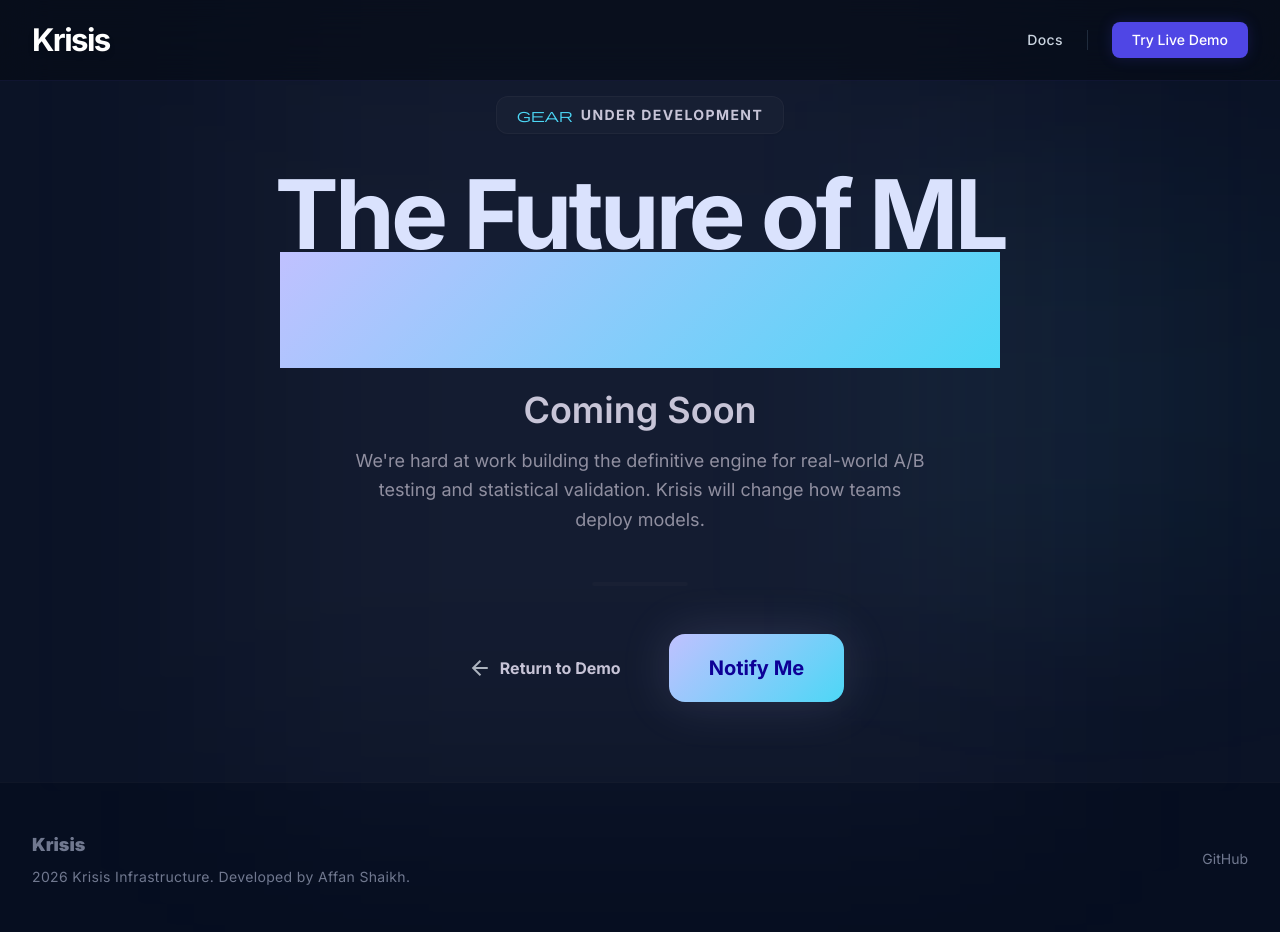
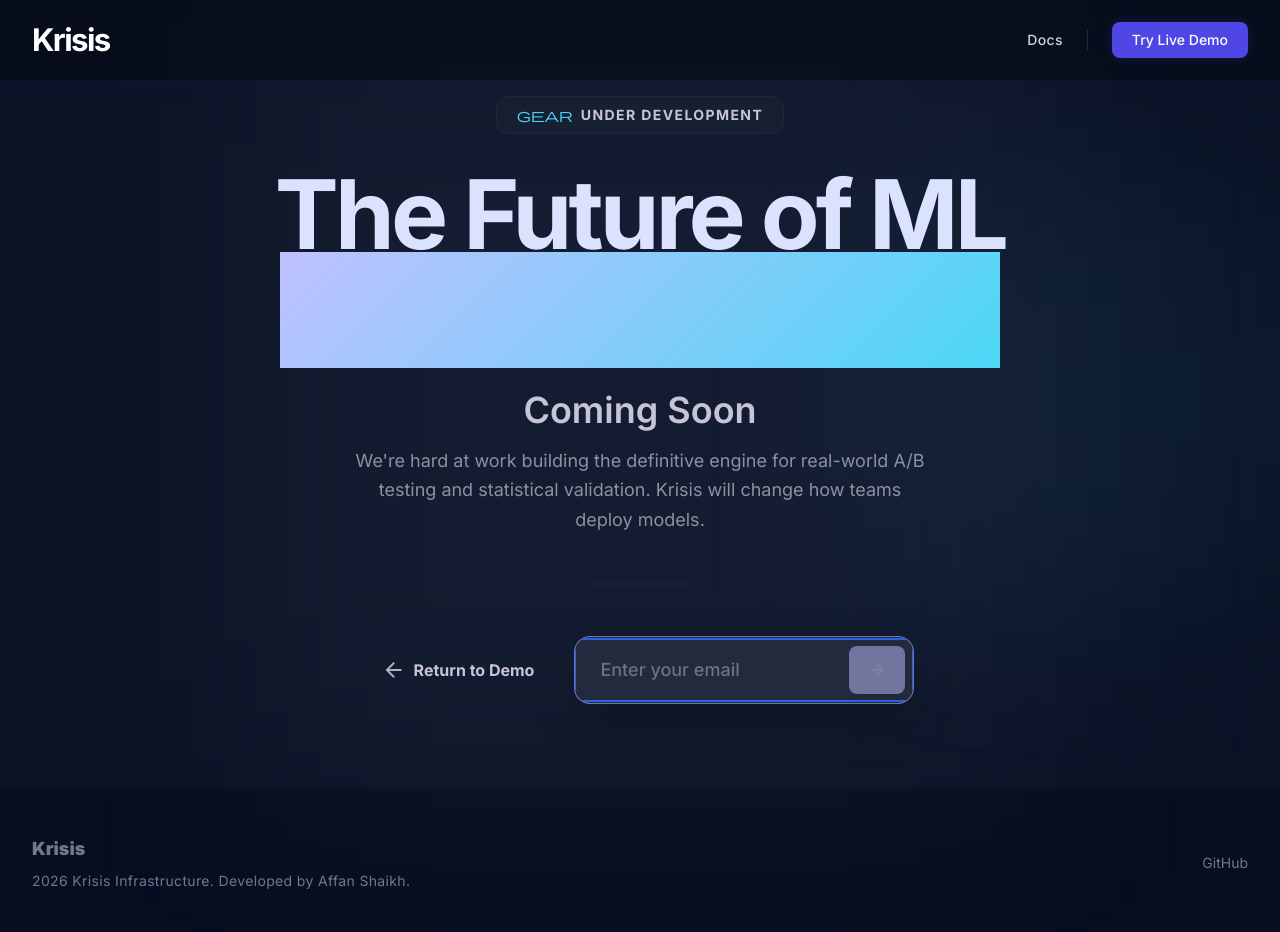
Before and after one commit to le-Affan/krisis-landing-page, a React (Vite) app: page /waitlist in a window 1280 px wide. Both pictures are taken after a click on the button "Notify Me". Shown: the top 932 px of the page. Built offline with nearby package versions, Linux system fonts and the light colour scheme.

Commit message:
Email notif for waitlist added

```diff
--- a/src/pages/WaitlistPage.jsx
+++ b/src/pages/WaitlistPage.jsx
@@ -1,8 +1,41 @@
 import Navbar from '../components/Navbar';
 import Footer from '../components/Footer';
 import { Link } from 'react-router-dom';
+import { useState } from 'react';
+import { motion, AnimatePresence } from 'framer-motion';
 
 export default function WaitlistPage() {
+  const [isExpanded, setIsExpanded] = useState(false);
+  const [email, setEmail] = useState('');
+  const [status, setStatus] = useState('idle'); // 'idle' | 'submitting' | 'success' | 'error'
+
+  // --- GOOGLE FORMS BACKEND CONFIG ---
+  // Replace YOUR_FORM_ID and entry.YOUR_ENTRY_ID with your actual Google Form details
+  const FORM_ACTION_URL = "https://docs.google.com/forms/d/e/YOUR_FORM_ID/formResponse";
+  const EMAIL_ENTRY_ID = "entry.123456789";
+
+  const handleSubmit = async (e) => {
+    e.preventDefault();
+    if (!email) return;
+
+    setStatus('submitting');
+    const formData = new FormData();
+    formData.append(EMAIL_ENTRY_ID, email);
+
+    try {
+      await fetch(FORM_ACTION_URL, {
+        method: 'POST',
+        mode: 'no-cors', // Google Forms requires no-cors. The response is opaque, meaning status code will be 0.
+        body: formData,
+      });
+      // We assume success if the fetch promise resolves because no-cors blocks reading actual HTTP status
+      setStatus('success');
+    } catch (error) {
+      console.error("Form submission error:", error);
+      setStatus('error'); // In reality, fetch only rejects on severe network failures
+    }
+  };
+
   return (
     <div className="min-h-screen flex flex-col bg-surface overflow-x-hidden">
       <Navbar />
@@ -36,19 +69,78 @@ export default function WaitlistPage() {
           {/* Divider */}
           <div className="w-24 h-1 bg-outline-variant/10 mx-auto mb-12 rounded-full"></div>
 
-          {/* Back Action */}
-          <div className="flex flex-col sm:flex-row gap-4 justify-center items-center">
+          {/* Actions & Waitlist Form */}
+          <div className="flex flex-col sm:flex-row gap-6 justify-center items-center h-[72px]">
             <Link
               to="/demo"
-              className="group flex items-center gap-2 text-on-surface-variant font-bold hover:text-primary transition-colors py-4 px-8"
+              className="group flex items-center gap-2 text-on-surface-variant font-bold hover:text-primary transition-colors py-4 px-4"
             >
               <span className="material-symbols-outlined group-hover:-translate-x-1 transition-transform">arrow_back</span>
               Return to Demo
             </Link>
 
-            <button className="kinetic-monolith-gradient text-on-primary-container px-10 py-5 rounded-2xl font-bold text-xl shadow-[0_0_50px_rgba(192,193,255,0.15)] hover:brightness-110 active:scale-95 transition-all">
-              Notify Me
-            </button>
+            <div className="relative flex items-center h-full min-w-[200px] justify-center">
+              <AnimatePresence mode="wait">
+                {!isExpanded ? (
+                  <motion.button
+                    key="notify-btn"
+                    initial={{ opacity: 0, scale: 0.95 }}
+                    animate={{ opacity: 1, scale: 1 }}
+                    exit={{ opacity: 0, scale: 0.95, transition: { duration: 0.15 } }}
+                    onClick={() => setIsExpanded(true)}
+                    className="kinetic-monolith-gradient text-on-primary-container px-10 py-5 rounded-2xl font-bold text-xl shadow-[0_0_50px_rgba(192,193,255,0.15)] hover:brightness-110 active:scale-95 transition-all outline-none whitespace-nowrap"
+                  >
+                    Notify Me
+                  </motion.button>
+                ) : status === 'success' ? (
+                  <motion.div
+                    key="success-msg"
+                    initial={{ opacity: 0, scale: 0.95 }}
+                    animate={{ opacity: 1, scale: 1 }}
+                    transition={{ type: "spring", damping: 25, stiffness: 300 }}
+                    className="flex items-center gap-3 bg-[#11162b] border border-tertiary/40 text-tertiary px-8 py-5 rounded-2xl font-bold text-lg shadow-[0_0_30px_rgba(76,215,246,0.15)] whitespace-nowrap"
+                  >
+                    <span className="material-symbols-outlined fill-current">check_circle</span>
+                    You're on the list!
+                  </motion.div>
+                ) : (
+                  <motion.form
+                    key="email-form"
+                    initial={{ opacity: 0, width: 200 }}
+                    animate={{ opacity: 1, width: 340 }}
+                    exit={{ opacity: 0, scale: 0.95 }}
+                    transition={{ type: "spring", stiffness: 450, damping: 30 }}
+                    onSubmit={handleSubmit}
+                    className="relative flex items-center bg-surface-container-high border border-outline-variant/30 rounded-2xl shadow-2xl overflow-hidden focus-within:border-primary/50 transition-colors h-[68px]"
+                  >
+                    <input
+                      type="email"
+                      required
+                      placeholder="Enter your email"
+                      value={email}
+                      onChange={e => setEmail(e.target.value)}
+                      disabled={status === 'submitting'}
+                      className="w-full bg-transparent text-on-surface placeholder:text-outline/70 pl-6 pr-16 py-4 outline-none font-medium text-lg disabled:opacity-50"
+                      autoFocus
+                    />
+                    <button
+                      type="submit"
+                      disabled={status === 'submitting' || !email.trim()}
+                      className="absolute right-2 px-4 py-3 bg-primary text-on-primary rounded-xl font-bold hover:brightness-110 disabled:opacity-50 disabled:hover:brightness-100 transition-all outline-none shadow-md flex items-center justify-center min-w-[56px] h-12"
+                    >
+                      {status === 'submitting' ? (
+                        <span className="material-symbols-outlined animate-spin text-[20px]">progress_activity</span>
+                      ) : (
+                        <span className="material-symbols-outlined text-[20px]">arrow_forward</span>
+                      )}
+                    </button>
+                    {status === 'error' && (
+                      <p className="absolute -bottom-6 right-0 text-error text-xs font-medium">Failed to submit. Try again.</p>
+                    )}
+                  </motion.form>
+                )}
+              </AnimatePresence>
+            </div>
           </div>
         </div>
       </main>
```
